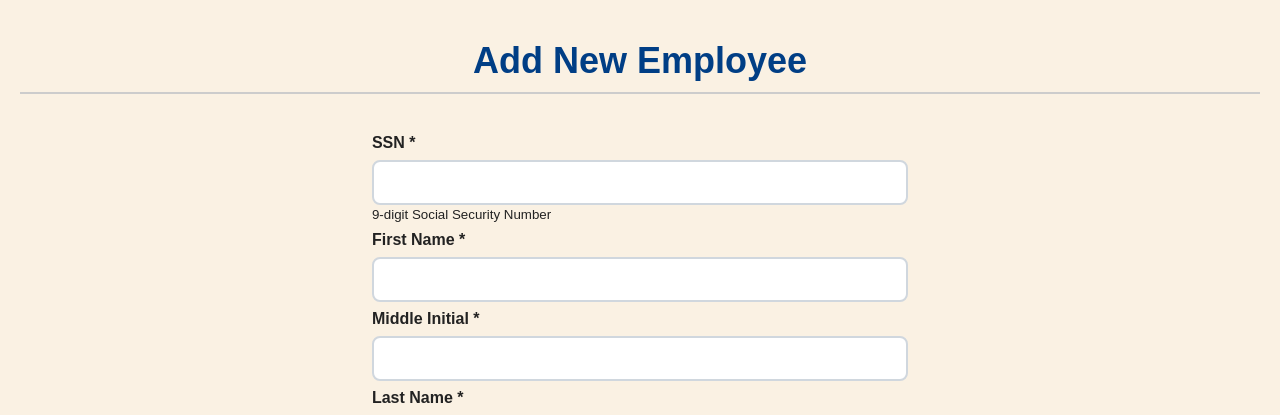
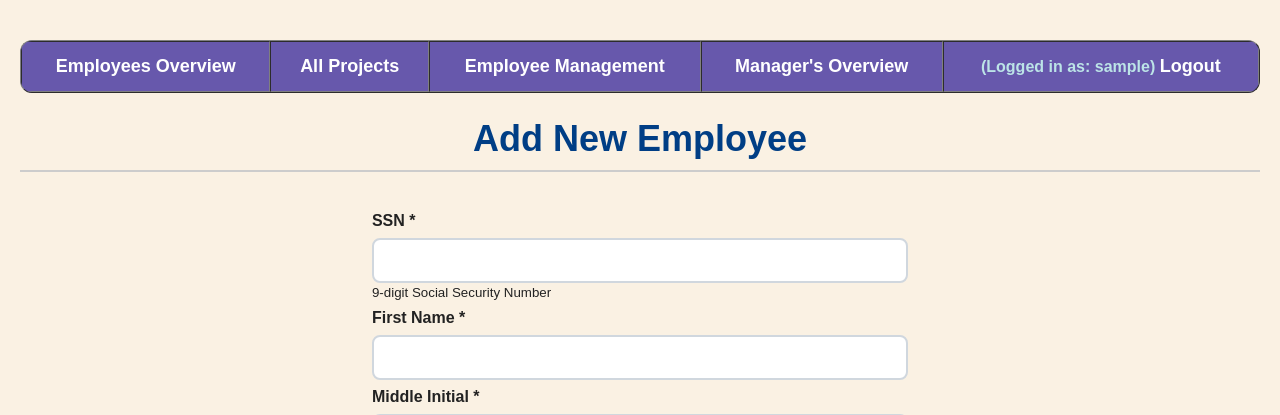
Before and after one commit to Szymand/CIS3530-A4-Group-48, a Flask app: page /employees/add in a window 1280 px wide. Shown: the top 415 px of the page. Run offline with Flask 3, Linux system fonts and the light colour scheme; the visitor is signed in with stand-in values (Sample User, id 1); data that the repository does not hold is empty; some libraries are stand-ins or nearby versions.

Commit message:
implemented navbar across all pages

```diff
--- a/app/templates/base.html
+++ b/app/templates/base.html
@@ -6,6 +6,15 @@
     <link rel="stylesheet" href="{{ url_for('static', filename='style.css') }}">
 </head>
 <body>
+    <table border="1" class="nav-table">
+        <tr>
+            <th><a href="/">Employees Overview</a></th>
+            <th><a href="{{ url_for('projects.sort_projects') }}">All Projects</a></th>
+            <th><a href="{{ url_for('employee_management.manage_employees') }}">Employee Management</a></th>
+            <th><a href="{{ url_for('managers.managers_overview') }}">Manager's Overview</a></th>
+            <th>(Logged in as: {{ session.username }}) <a href="{{ url_for('auth.logout') }}">Logout</a></th>
+        </tr>
+    </table>
     {% block content %}
     {% endblock %}
 </body>
--- a/app/templates/home_employees.html
+++ b/app/templates/home_employees.html
@@ -7,9 +7,10 @@
 <body>
     <table border="1" class="nav-table">
         <tr>
-            <th><a href="/">Employees</a></th>
-            <th><a>Employee Management</a></th>
+            <th><a href="/">Employees Overview</a></th>
             <th><a href="{{ url_for('projects.sort_projects') }}">All Projects</a></th>
+            <th><a href="{{ url_for('employee_management.manage_employees') }}">Employee Management</a></th>
+            <th><a href="{{ url_for('managers.managers_overview') }}">Manager's Overview</a></th>
             <th>(Logged in as: {{ session.username }}) <a href="{{ url_for('auth.logout') }}">Logout</a></th>
         </tr>
     </table>
--- a/app/templates/project_detail.html
+++ b/app/templates/project_detail.html
@@ -9,9 +9,10 @@
 <body>
     <table border="1" class="nav-table">
         <tr>
-            <th><a href="/">Employees</a></th>
-            <th><a>Employee Management</a></th>
+            <th><a href="/">Employees Overview</a></th>
             <th><a href="{{ url_for('projects.sort_projects') }}">All Projects</a></th>
+            <th><a href="{{ url_for('employee_management.manage_employees') }}">Employee Management</a></th>
+            <th><a href="{{ url_for('managers.managers_overview') }}">Manager's Overview</a></th>
             <th>(Logged in as: {{ session.username }}) <a href="{{ url_for('auth.logout') }}">Logout</a></th>
         </tr>
     </table>
--- a/app/templates/projects.html
+++ b/app/templates/projects.html
@@ -8,9 +8,10 @@
 <body>
     <table border="1" class="nav-table">
         <tr>
-            <th><a href="/">Employees</a></th>
-            <th><a>Employee Management</a></th>
+            <th><a href="/">Employees Overview</a></th>
             <th><a href="{{ url_for('projects.sort_projects') }}">All Projects</a></th>
+            <th><a href="{{ url_for('employee_management.manage_employees') }}">Employee Management</a></th>
+            <th><a href="{{ url_for('managers.managers_overview') }}">Manager's Overview</a></th>
             <th>(Logged in as: {{ session.username }}) <a href="{{ url_for('auth.logout') }}">Logout</a></th>
         </tr>
     </table>
```
